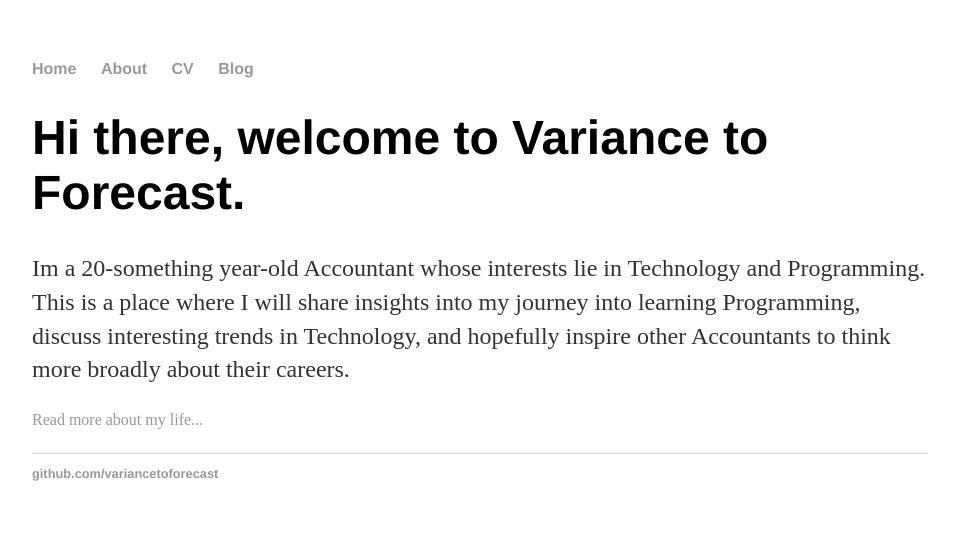
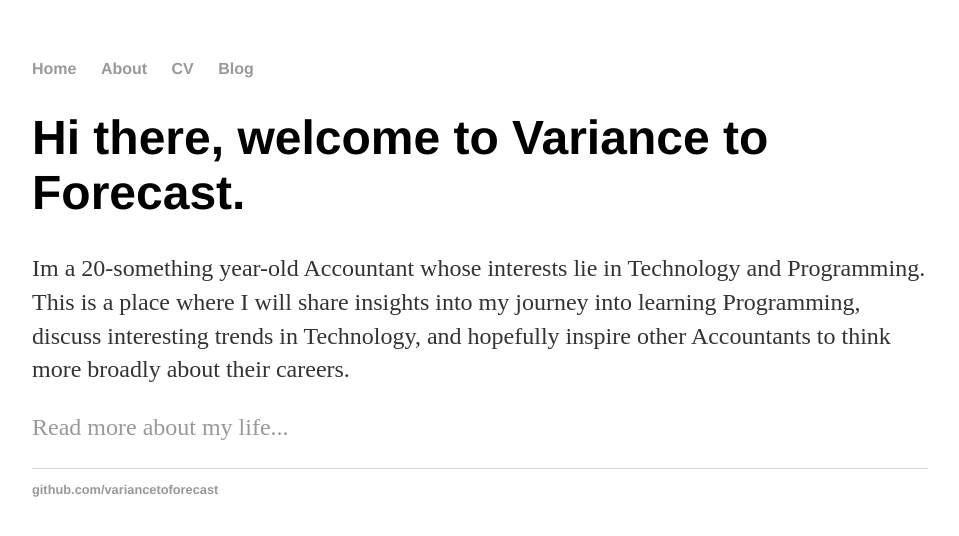
Before and after one commit to variancetoforecast/variancetoforecast.github.io, a Jekyll site: the page built from index.html, in a window 1280 px wide. Shown: the top 536 px of the page, without its empty margins (160-1119 px from the left). Built offline with Jekyll 4.4.1, drawn with Linux system fonts in a browser that asks for light colours.

```diff
--- a/index.html
+++ b/index.html
@@ -6,5 +6,6 @@ title: Variance to Forecast
 	<h1>Hi there, welcome to Variance to Forecast. </h1>
 	<p>Im a 20-something year-old Accountant whose interests lie in Technology and Programming. This is a place where I will share insights into my journey into learning Programming, discuss interesting trends in Technology, and hopefully inspire other Accountants to think more broadly about their careers.</p>
 	<p></p>
-	<a href="/about">Read more about my life...</a></p>
+
+	<p><a href="/about">Read more about my life...</a></p>
 </div><!-- /.blurb -->
```
